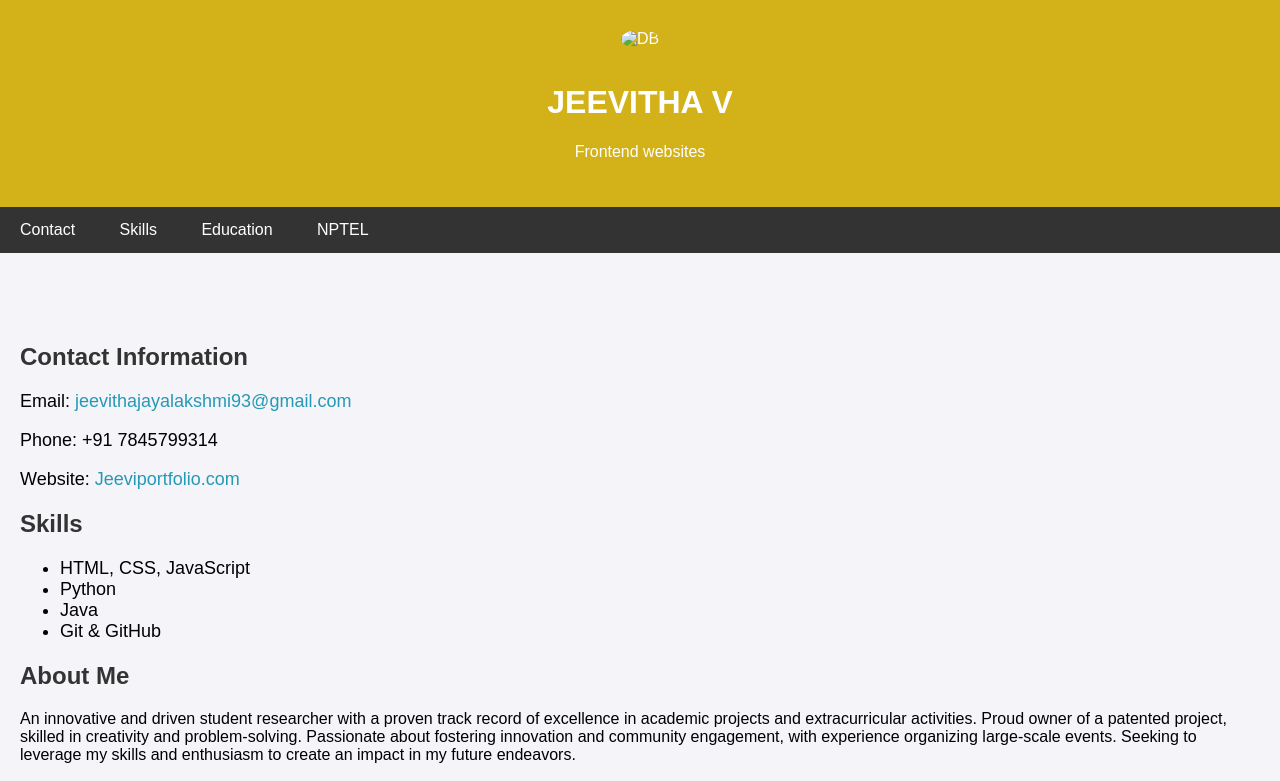
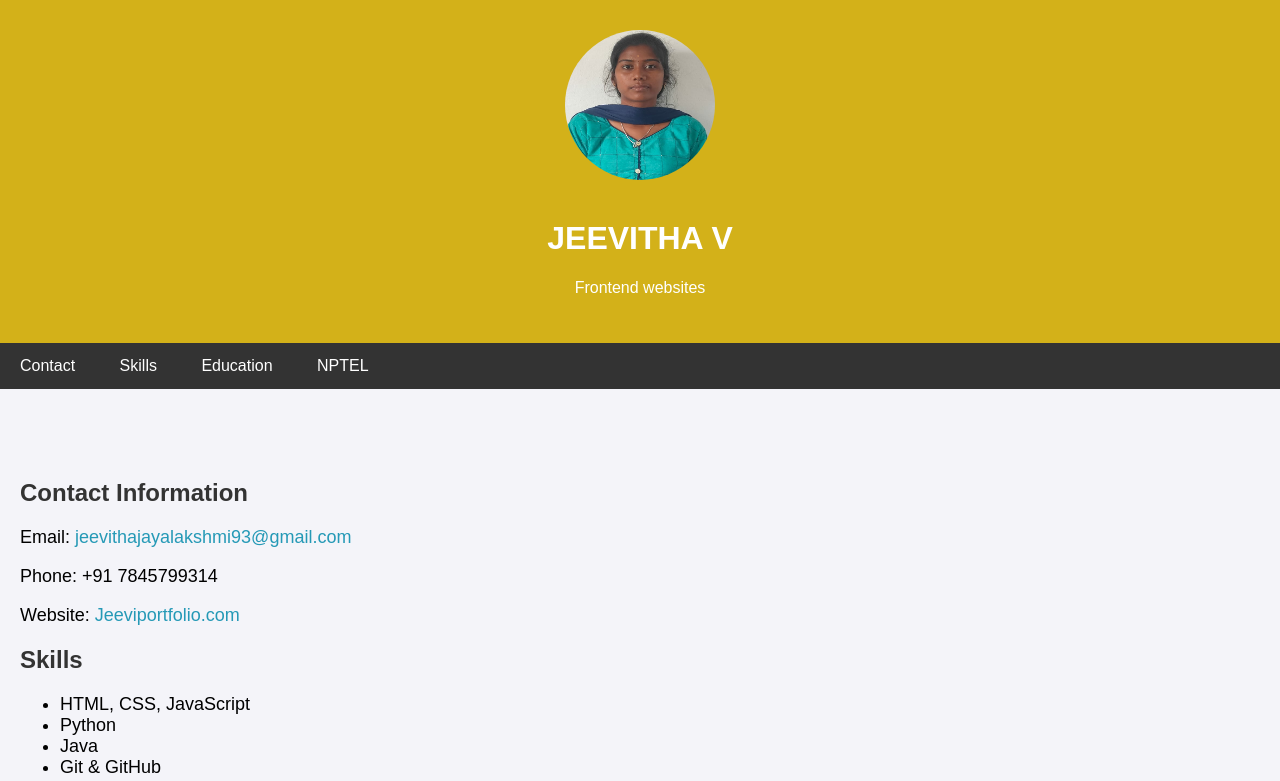
Before and after one commit to JEEVITHAVENKATESAN/naanmudhalvan, a plain HTML site: page index.html in a window 1280 px wide. Shown: the top 781 px of the page. Drawn offline with Linux system fonts and the light colour scheme.

Commit message:
Update index.html

```diff
--- a/index.html
+++ b/index.html
@@ -98,7 +98,7 @@
 <body>
 
     <header>
-        <img src="21.jpg" alt="DB" />
+        <img src="https://github.com/JEEVITHAVENKATESAN/naanmudhalvan/blob/main/jeevi..jpg?raw=true" alt="DB" />
         <h1>JEEVITHA V</h1>
         <p>Frontend websites</p>
     </header>
```
